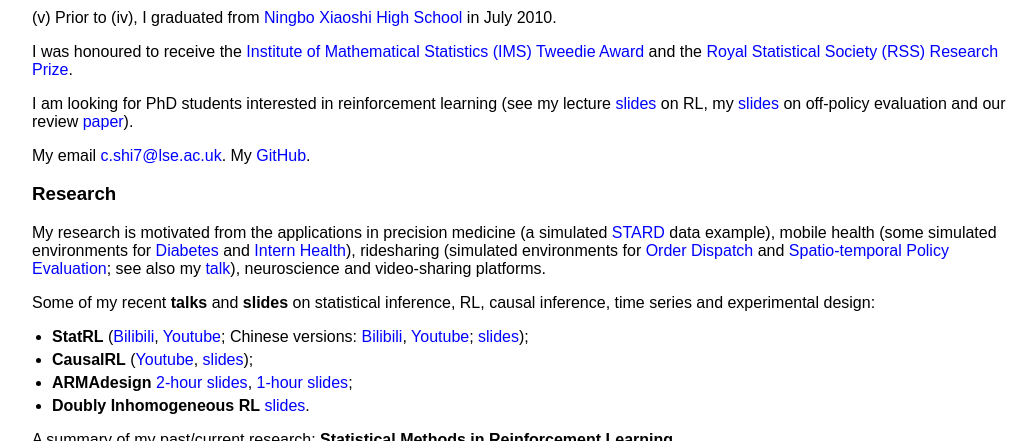
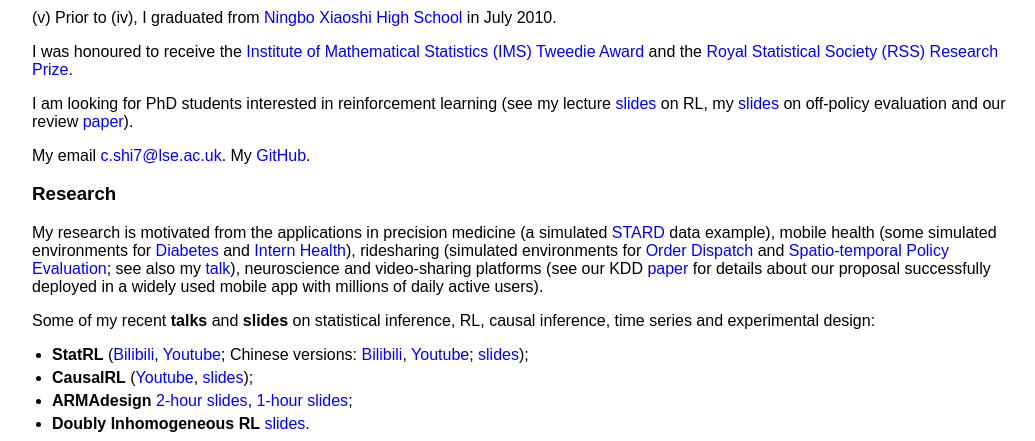
Before and after one commit to callmespring/callmespring.github.io, a Jekyll site: the page built from index.md, in a window 1280 px wide and 900 px high, scrolled down 1035 px, cut to the strip 0-441 px from the top of the window. Shown: the whole strip, without its empty margins (108-1143 px from the left). Built offline with Jekyll 4.4.1, drawn with Linux system fonts in a browser that asks for light colours.

Commit message:
Update index.md

```diff
--- a/index.md
+++ b/index.md
@@ -28,7 +28,7 @@
 
 ### Research
 
-My research is motivated from the applications in precision medicine (a simulated [STARD](https://cran.r-project.org/web/packages/ITRSelect/index.html) data example), mobile health (some simulated environments for [Diabetes](https://github.com/RunzheStat/TestMDP) and [Intern Health](https://github.com/limengbinggz/cusum-rl)), ridesharing (simulated environments for [Order Dispatch](https://github.com/callmespring/MDPOD) and [Spatio-temporal Policy Evaluation](https://github.com/RunzheStat/CausalMARL); see also my [talk](https://www.bilibili.com/video/BV1yo4y1j7FU/?spm_id_from=333.337.search-card.all.click&vd_source=0ff25cf8645aa63231bec2428b94bf6f)), neuroscience and video-sharing platforms.
+My research is motivated from the applications in precision medicine (a simulated [STARD](https://cran.r-project.org/web/packages/ITRSelect/index.html) data example), mobile health (some simulated environments for [Diabetes](https://github.com/RunzheStat/TestMDP) and [Intern Health](https://github.com/limengbinggz/cusum-rl)), ridesharing (simulated environments for [Order Dispatch](https://github.com/callmespring/MDPOD) and [Spatio-temporal Policy Evaluation](https://github.com/RunzheStat/CausalMARL); see also my [talk](https://www.bilibili.com/video/BV1yo4y1j7FU/?spm_id_from=333.337.search-card.all.click&vd_source=0ff25cf8645aa63231bec2428b94bf6f)), neuroscience and video-sharing platforms (see our KDD [paper](https://dl.acm.org/doi/pdf/10.1145/3580305.3599809) for details about our proposal successfully deployed in a widely used mobile app with millions of daily active users).
 
 Some of my recent **talks** and **slides** on statistical inference, RL, causal inference, time series and experimental design:
 * **StatRL** ([Bilibili](https://www.bilibili.com/video/BV1ZP4y1r7DC/?spm_id_from=333.337.search-card.all.click&vd_source=0ff25cf8645aa63231bec2428b94bf6f), [Youtube](https://www.youtube.com/watch?v=-SW9PevZThs&t=982s); Chinese versions: [Bilibili](https://www.bilibili.com/video/BV1kP411f7dA/?spm_id_from=333.337.search-card.all.click), [Youtube](https://www.youtube.com/watch?v=7NWBLuok8nk&t=3048s); [slides](https://callmespring.github.io/slides/StatRL.pdf));
```
